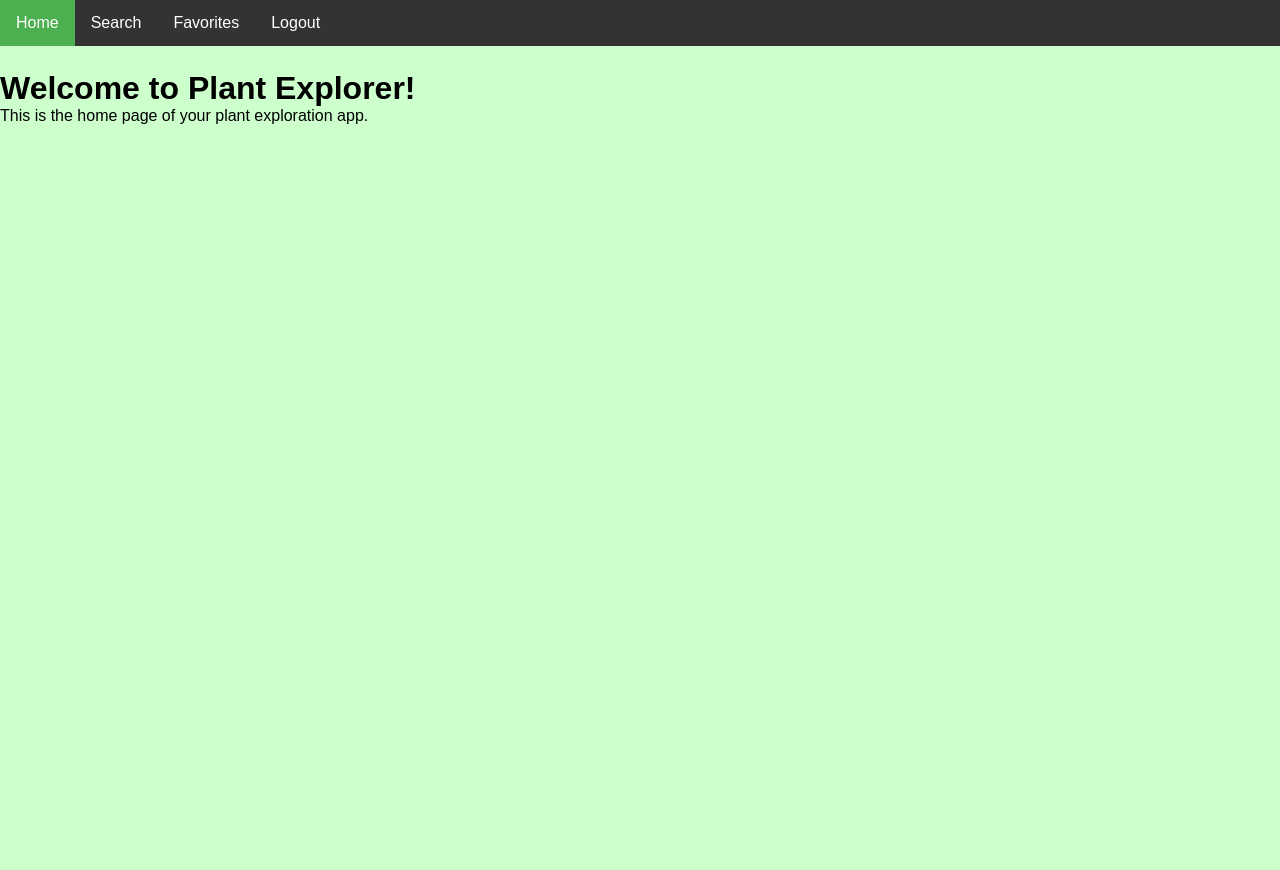
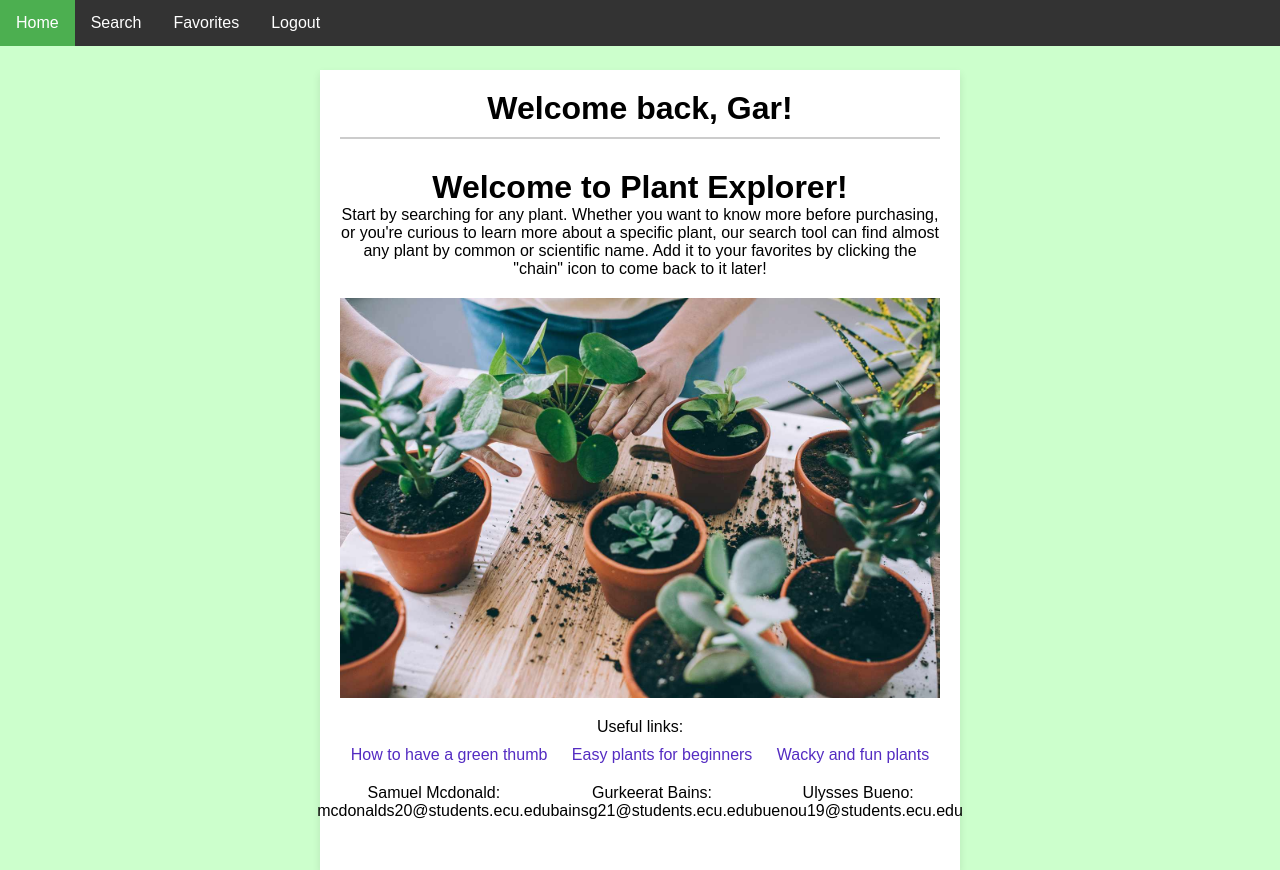
Before and after one commit to samuelmcdonald/plant-explorer-webapp, a Flask app: page / in a window 1280 px wide. Before the commit the page ends 124 px from the top, so only its background shows below. Run offline with Flask 3, Linux system fonts and the light colour scheme; a user stored in the database is signed in.

Commit message:
Home page update
Home page overhaul:
-Added form
-Added welcome message with username
-Added links

-Centered and cleaned "No favorites" on favorite page
-Centered "search for plants" on search page
-Added credits

Future updates:
-Add logo to taskbar
-Fix remember me feature
-Add banner around homepage sides

```diff
--- a/app.py
+++ b/app.py
@@ -44,7 +44,7 @@ def create_app():
     def home():
         if not current_user.is_authenticated:
             return redirect(url_for('login'))
-        return render_template('index.html', hide_nav=False)
+        return render_template('index.html', username=current_user.username, hide_nav=False)
 
     @app.route('/register', methods=['GET', 'POST'])
     def register():
--- a/static/styles.css
+++ b/static/styles.css
@@ -12,6 +12,79 @@
     background-repeat: no-repeat;
     background-attachment: fixed;
 }
+
+.plant-image img {
+    width: 100%; /* Adjust width as needed, or use max-width for responsiveness */
+    height: auto; /* Maintain aspect ratio */
+    display: block; /* Removes bottom space/margin */
+    margin: 20px 0; /* Adds vertical space before and after the image */
+}
+
+
+.centered-content {
+    display: flex;
+    justify-content: center;
+    font-size: 30px;
+    align-items: center;
+    height: 100vh; /* This sets the height of the container to the full viewport height */
+    text-align: center;
+}
+
+h1, h2, footer, a {
+    margin: 0;
+    padding: 0;
+    box-sizing: border-box;
+    font-family: Arial, sans-serif;
+    text-align: center;
+}
+
+.links a {
+    display: inline-block;
+    margin: 10px;
+    text-decoration: none;
+    color: rgb(84, 44, 194);
+}
+
+footer .footer-content {
+    display: flex; /* Enables flexbox */
+    justify-content: space-between; /* Distributes space evenly between the items */
+    align-items: center; /* Vertically centers the items in the footer */
+    padding: 10px 20px; /* Adds padding around the content */
+    text-align: center; /* Ensures text is centered if it wraps to a new line */
+}
+
+footer .footer-content span {
+    flex: 1; /* Each span will take up equal space in the footer */
+    text-align: center; /* Centers text within each span */
+}
+
+.full-page-form {
+    background-color: white;
+    width: 50%;
+    height: 100vh;
+    display: flex;
+    flex-direction: column;
+    justify-content: flex-start; /* Aligns content to the top */
+    align-items: center;
+    padding: 20px;
+    box-shadow: 0 4px 8px rgba(0,0,0,0.1);
+    text-align: center;
+    margin-left: auto;
+    margin-right: auto;
+}
+
+.welcome-header {
+    width: 100%; /* Take full width of the form */
+    margin-bottom: 20px; /* Adds space below the header */
+}
+
+.welcome-header h1 {
+    margin-top: 0;
+    margin-bottom: 10px; /* Manage space below the title */
+    padding-bottom: 10px; /* Extra padding if needed */
+    border-bottom: 2px solid #ccc; /* Optional: adds a line to separate from rest of content */
+}
+
 
 .logo {
     display: block;
@@ -140,9 +213,6 @@ main, .content-container {
     color: #007bff; /* Blue color for the bookmarked state */
 }
 
-
-
-
 .temp-message {
     position: fixed;
     top: 0;
--- a/templates/favorites.html
+++ b/templates/favorites.html
@@ -51,8 +51,10 @@
         </div>
     </div>
     {% else %}
-    <p>You have no favorite plants yet.</p>
-    {% endfor %}
+    <div class="centered-content">
+        <p>You have no favorite plants yet!</p>
+    </div>
+        {% endfor %}
 </div>
 
 {% endblock %}
--- a/templates/index.html
+++ b/templates/index.html
@@ -1,6 +1,29 @@
 {% extends 'base.html' %}
 
 {% block content %}
-    <h1>Welcome to Plant Explorer!</h1>
-    <p>This is the home page of your plant exploration app.</p>
+    <div class="full-page-form">
+        <div class="welcome-header">
+            <h1>Welcome back, {{ username }}!</h1>
+        </div>
+        <h1>Welcome to Plant Explorer!</h1>
+        <p>Start by searching for any plant. Whether you want to know more before purchasing, or you're curious to learn more about a specific plant, our search tool can find almost any plant by common or scientific name.
+            Add it to your favorites by clicking the "chain" icon to come back to it later!
+        </p>
+        <div class="plant-image">
+            <img src="{{ url_for('static', filename='images/plants.jpg') }}" alt="Plants">
+        </div>
+        <p>Useful links:</p>
+        <div class="links">
+            <a href="https://www.digit1919.com/Portal/Home/BlogPost/e97e9bd1-3a23-42ea-bf0a-deb483affe23">How to have a green thumb</a>
+            <a href="https://www.thespruce.com/the-best-houseplants-for-beginners-4767423">Easy plants for beginners</a>
+            <a href="https://www.birdsandblooms.com/gardening/gardening-basics/top-10-bizarre-plants/">Wacky and fun plants</a>
+        </div>
+        <footer>
+            <div class="footer-content">
+                <span>Samuel Mcdonald: mcdonalds20@students.ecu.edu</span>
+                <span>Gurkeerat Bains: bainsg21@students.ecu.edu</span>
+                <span>Ulysses Bueno: buenou19@students.ecu.edu</span>
+            </div>
+        </footer>
+    </div>
 {% endblock %}
```
Also changed, not shown: instance/plantexplorer.db, static/images/plants.jpg (added).
